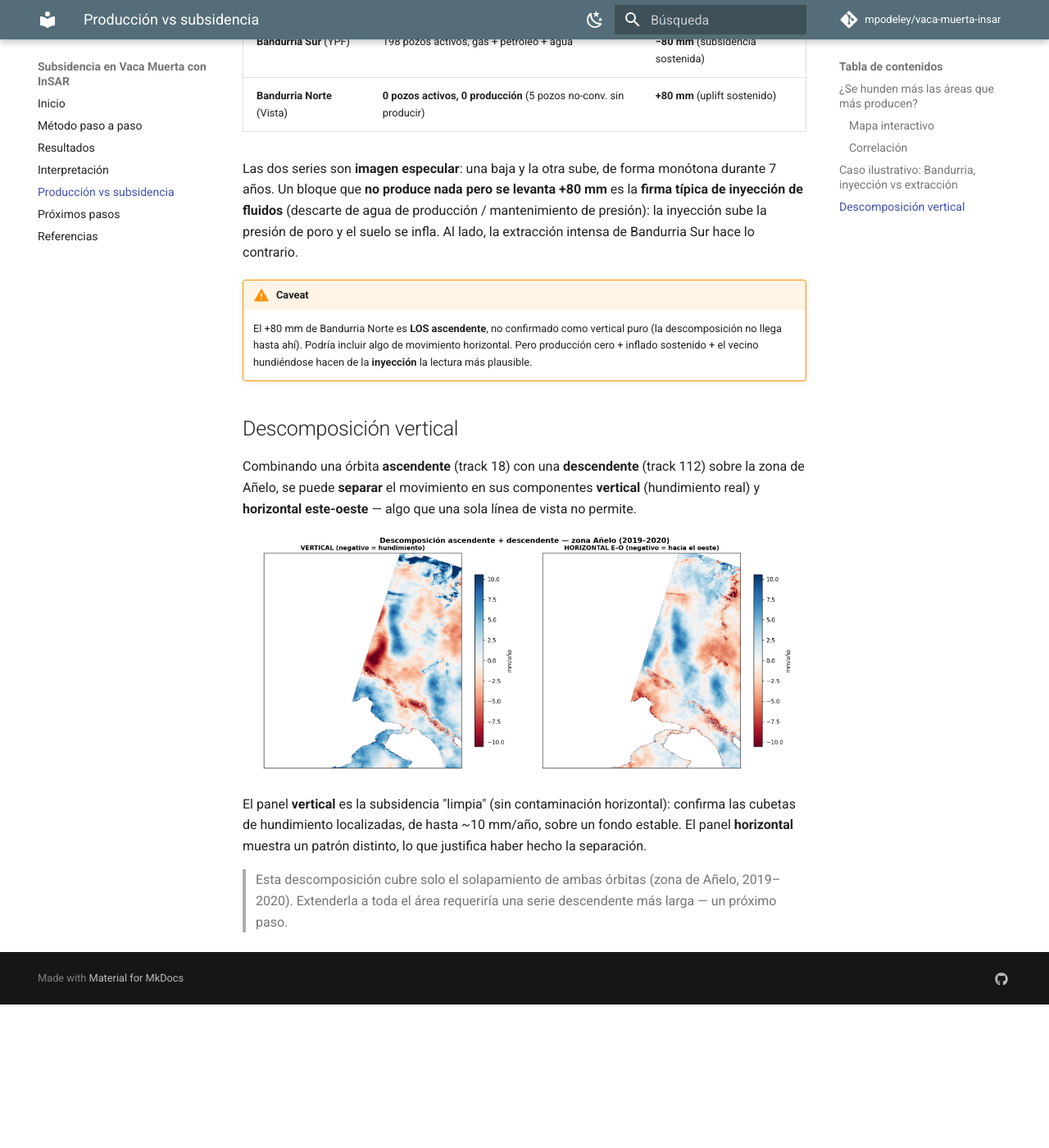
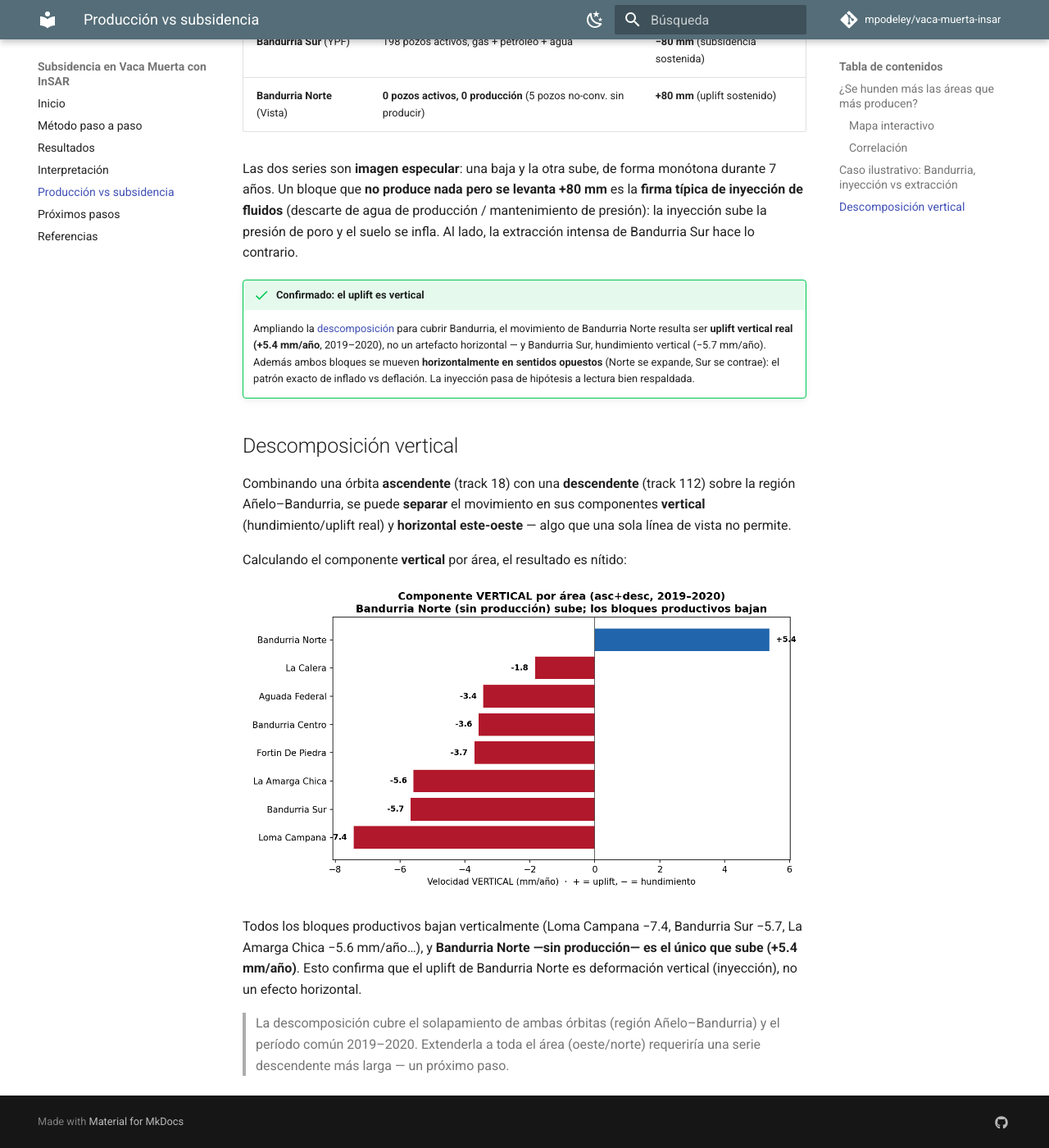
Before and after one commit to mpodeley/vaca-muerta-insar, an MkDocs documentation site: the page built from docs/produccion.md, in a window 1280 px wide and 1400 px high, scrolled down 2946 px. Shown: the whole window at 82% size. Built offline with MkDocs 1.6.1 and Material for MkDocs 9.7.7, drawn with Linux system fonts in a browser that asks for light colours; comment, search, counter and statistics services are not loaded; before the commit the page ends 4171 px from its top, so only the background shows below that.

Commit message:
Confirmar uplift vertical de Bandurria Norte (+5.4 mm/año)
Amplié la descomposición asc+desc a la región Añelo-Bandurria: confirma que el
uplift de Bandurria Norte es VERTICAL (inyección), no horizontal; los bloques
productivos bajan verticalmente. Nueva figura de componente vertical por área.

Co-Authored-By: Claude Opus 4.8 <noreply@anthropic.com>

```diff
--- a/docs/produccion.md
+++ b/docs/produccion.md
@@ -59,22 +59,27 @@ bloque que **no produce nada pero se levanta +80 mm** es la **firma típica de i
 (descarte de agua de producción / mantenimiento de presión): la inyección sube la presión de poro y el
 suelo se infla. Al lado, la extracción intensa de Bandurria Sur hace lo contrario.
 
-!!! warning "Caveat"
-    El +80 mm de Bandurria Norte es **LOS ascendente**, no confirmado como vertical puro (la
-    descomposición no llega hasta ahí). Podría incluir algo de movimiento horizontal. Pero producción
-    cero + inflado sostenido + el vecino hundiéndose hacen de la **inyección** la lectura más plausible.
+!!! success "Confirmado: el uplift es vertical"
+    Ampliando la [descomposición](#descomposicion-vertical) para cubrir Bandurria, el movimiento de
+    Bandurria Norte resulta ser **uplift vertical real (+5.4 mm/año**, 2019–2020), no un artefacto
+    horizontal — y Bandurria Sur, hundimiento vertical (−5.7 mm/año). Además ambos bloques se mueven
+    **horizontalmente en sentidos opuestos** (Norte se expande, Sur se contrae): el patrón exacto de
+    inflado vs deflación. La inyección pasa de hipótesis a lectura bien respaldada.
 
 ## Descomposición vertical { #descomposicion-vertical }
 
-Combinando una órbita **ascendente** (track 18) con una **descendente** (track 112) sobre la zona de
-Añelo, se puede **separar** el movimiento en sus componentes **vertical** (hundimiento real) y
-**horizontal este-oeste** — algo que una sola línea de vista no permite.
+Combinando una órbita **ascendente** (track 18) con una **descendente** (track 112) sobre la región
+Añelo–Bandurria, se puede **separar** el movimiento en sus componentes **vertical** (hundimiento/uplift
+real) y **horizontal este-oeste** — algo que una sola línea de vista no permite.
 
-![Descomposición vertical y este-oeste](assets/descomposicion.png){ loading=lazy }
+Calculando el componente **vertical** por área, el resultado es nítido:
 
-El panel **vertical** es la subsidencia "limpia" (sin contaminación horizontal): confirma las cubetas
-de hundimiento localizadas, de hasta ~10 mm/año, sobre un fondo estable. El panel **horizontal** muestra
-un patrón distinto, lo que justifica haber hecho la separación.
+![Componente vertical por área](assets/descomposicion.png){ loading=lazy }
 
-> Esta descomposición cubre solo el solapamiento de ambas órbitas (zona de Añelo, 2019–2020). Extenderla
-> a toda el área requeriría una serie descendente más larga — un próximo paso.
+Todos los bloques productivos bajan verticalmente (Loma Campana −7.4, Bandurria Sur −5.7, La Amarga
+Chica −5.6 mm/año…), y **Bandurria Norte —sin producción— es el único que sube (+5.4 mm/año)**. Esto
+confirma que el uplift de Bandurria Norte es deformación vertical (inyección), no un efecto horizontal.
+
+> La descomposición cubre el solapamiento de ambas órbitas (región Añelo–Bandurria) y el período común
+> 2019–2020. Extenderla a toda el área (oeste/norte) requeriría una serie descendente más larga — un
+> próximo paso.
```
Also changed, not shown: docs/assets/descomposicion.png.
